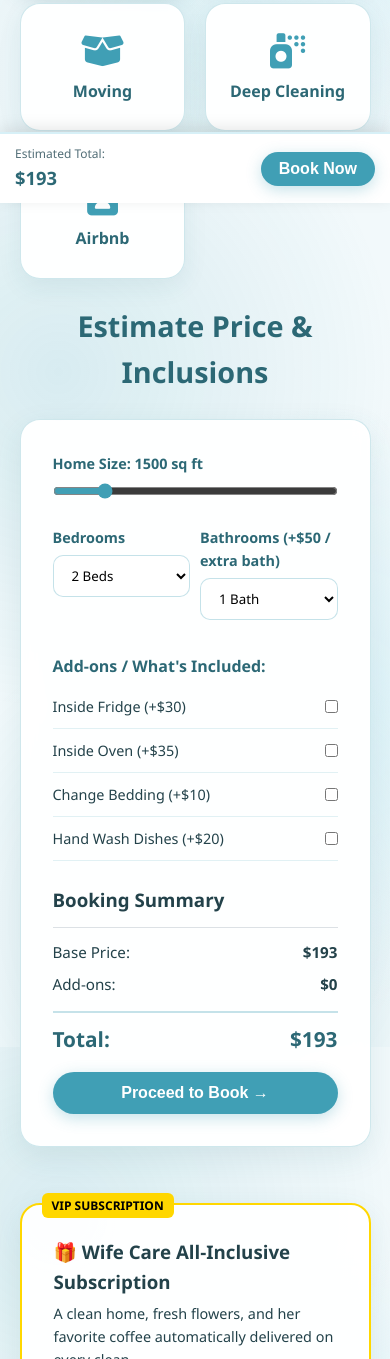
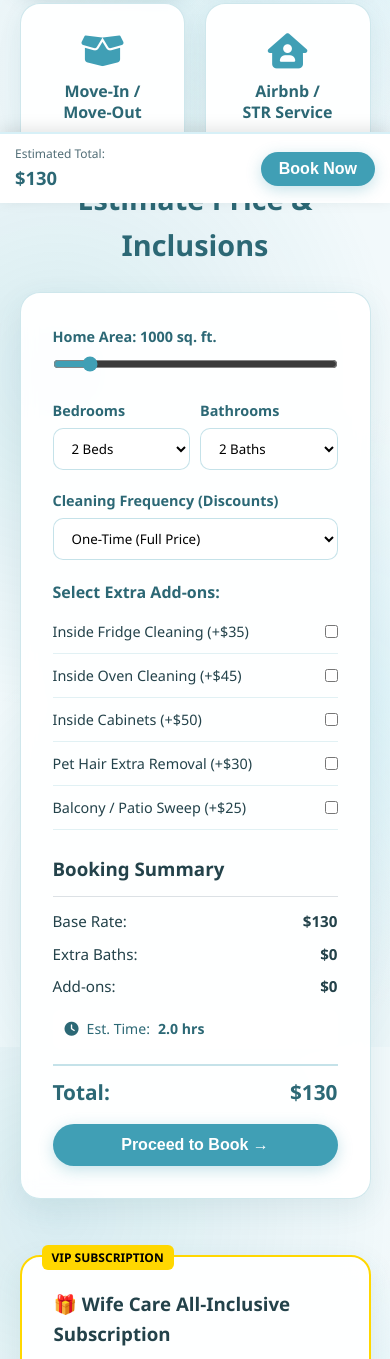
Before and after one commit to General-Kaolin/olena-cleaning-v2, a plain HTML site: page index.html in a window 390 px wide. Shown: the part 641-2000 px from the top of the page. Drawn offline with Linux system fonts and the light colour scheme.

Commit message:
Update calculator logic, Idaho rates matrix & Wife Care VIP pricing

```diff
--- a/index.html
+++ b/index.html
@@ -28,7 +28,7 @@
     <section class="hero">
         <div class="container hero-content">
             <h1>Olena's House Cleaning Service</h1>
-            <p>Reliable, detailed, and trusted cleaning tailored to your schedule.</p>
+            <p>Reliable, detailed, and trusted cleaning tailored to your schedule in Idaho.</p>
         </div>
     </section>
 
@@ -36,28 +36,24 @@
 
         <!-- Services Select Cards Grid -->
         <section class="services-select-section">
-            <h2 class="section-title">Services Offered</h2>
+            <h2 class="section-title">Select Service</h2>
 
             <div class="services-grid">
-                <div class="service-select-card active" data-service="one-time">
+                <div class="service-select-card active" data-service="standard">
                     <i class="fas fa-paint-brush service-icon"></i>
-                    <h3>One-Time<br>Cleaning</h3>
+                    <h3>Standard<br>Cleaning</h3>
                 </div>
-                <div class="service-select-card" data-service="recurrent">
-                    <i class="fas fa-calendar-alt service-icon"></i>
-                    <h3>Twice a Month</h3>
+                <div class="service-select-card" data-service="deep">
+                    <i class="fas fa-spray-can service-icon"></i>
+                    <h3>Deep<br>Cleaning</h3>
                 </div>
                 <div class="service-select-card" data-service="move">
                     <i class="fas fa-box-open service-icon"></i>
-                    <h3>Moving</h3>
-                </div>
-                <div class="service-select-card" data-service="deep">
-                    <i class="fas fa-spray-can service-icon"></i>
-                    <h3>Deep Cleaning</h3>
+                    <h3>Move-In /<br>Move-Out</h3>
                 </div>
                 <div class="service-select-card" data-service="airbnb">
                     <i class="fas fa-house-user service-icon"></i>
-                    <h3>Airbnb</h3>
+                    <h3>Airbnb /<br>STR Service</h3>
                 </div>
             </div>
         </section>
@@ -75,10 +71,16 @@
                     <div>
                         <h3>Booking Summary</h3>
                         <hr style="margin: 12px 0; border: none; border-top: 1px solid rgba(27, 59, 82, 0.15);">
-                        <div class="sum-line"><span>Base Price:</span> <strong id="basePrice">$0</strong></div>
+                        <div class="sum-line"><span>Base Rate:</span> <strong id="basePrice">$130</strong></div>
+                        <div class="sum-line"><span>Extra Baths:</span> <strong id="bathsPrice">$0</strong></div>
                         <div class="sum-line"><span>Add-ons:</span> <strong id="addonsPrice">$0</strong></div>
                         <div class="sum-line" id="discountRow" style="display:none; color: var(--accent-teal);"><span>Discount:</span> <strong id="discountPrice">-$0</strong></div>
-                        <div class="sum-total"><span>Total:</span> <strong id="totalPrice">$350</strong></div>
+
+                        <div class="time-estimate-box">
+                            <i class="fas fa-clock"></i> Est. Time: <strong id="estimatedTime">2.5 hrs</strong>
+                        </div>
+
+                        <div class="sum-total"><span>Total:</span> <strong id="totalPrice">$130</strong></div>
                     </div>
 
                     <div class="btn-book-wrapper">
@@ -92,8 +94,8 @@
         <div class="vip-card">
             <span class="vip-badge">VIP SUBSCRIPTION</span>
             <h3>🎁 Wife Care All-Inclusive Subscription</h3>
-            <p style="font-size: 0.9rem; margin-top: 5px;">A clean home, fresh flowers, and her favorite coffee automatically delivered on every clean.</p>
-            <button class="btn-vip" id="openVipBtn">Customize Wife Care Package -></button>
+            <p style="font-size: 0.9rem; margin-top: 5px;">A clean home, fresh flowers, and her favorite coffee automatically delivered on every clean (+ $35 care fee included).</p>
+            <button class="btn-vip" id="openVipBtn">Customize Wife Care Package &rarr;</button>
         </div>
 
         <!-- Connect Section -->
@@ -133,11 +135,12 @@
             </div>
         </section>
 
-        <!-- БЛОК ДЛЯ БУДУЩЕЙ ИНФОРМАЦИИ О НАС (ПОСЛЕ КОНТАКТОВ) -->
+        <!-- About Us -->
         <section style="margin: 2rem 0 3.5rem 0;">
             <div style="background: var(--card-bg); border: 2px dashed var(--accent-teal); border-radius: 20px; padding: 2.5rem 1.5rem; text-align: center; box-shadow: 0 8px 25px rgba(44, 104, 117, 0.08);">
                 <i class="fas fa-info-circle" style="font-size: 2.2rem; color: var(--accent-teal); margin-bottom: 0.8rem;"></i>
-                <h3 style="color: var(--primary-blue); font-size: 1.4rem; font-weight: 700;">Блок для будущей информации о нас</h3>
+                <h3 style="color: var(--primary-blue); font-size: 1.4rem; font-weight: 700;">About Olena's House Cleaning</h3>
+                <p style="color: var(--text-muted); margin-top: 8px;">Serving Boise, Meridian, Eagle, Nampa & Star, ID. Licensed, trusted, and meticulous house cleaning.</p>
             </div>
         </section>
 
@@ -147,7 +150,7 @@
     <div class="mobile-bar">
         <div>
             <div style="font-size: 0.75rem; color: #526e77;">Estimated Total:</div>
-            <strong id="mobileTotal" style="color: var(--primary-blue); font-size: 1.15rem;">$350</strong>
+            <strong id="mobileTotal" style="color: var(--primary-blue); font-size: 1.15rem;">$130</strong>
         </div>
         <button class="btn-book open-booking-btn" style="width: auto; padding: 8px 18px;">Book Now</button>
     </div>
@@ -162,7 +165,7 @@
 
             <div id="modalBookingSummary" style="background: var(--soft-cyan); padding: 10px 12px; border-radius: 8px; font-size: 0.82rem; margin-top: 12px; color: var(--primary-blue); font-weight: bold;"></div>
 
-            <form id="bookingForm" action="#" method="POST" style="margin-top: 15px;">
+            <form id="bookingForm" style="margin-top: 15px;">
                 <div class="field"><label>Full Name</label><input type="text" name="name" placeholder="John Doe" required></div>
                 <div class="field"><label>Phone</label><input type="tel" name="phone" placeholder="(208) 000-0000" required></div>
                 <div class="field"><label>Address</label><input type="text" name="address" placeholder="Street, City, Zip" required></div>
@@ -203,11 +206,14 @@
                 <h3 style="color: var(--primary-blue);">Wife Care Package</h3>
                 <span class="close-btn" data-modal="vipModal">✖</span>
             </div>
-            <form id="vipForm" action="#" method="POST" style="margin-top: 15px;">
+            <p style="font-size: 0.85rem; color: var(--text-muted); margin-top: 5px;">
+                Includes fresh flowers, artisanal coffee delivery, and personal greeting card automatically added to your clean (+$35).
+            </p>
+            <form id="vipForm" style="margin-top: 15px;">
                 <div class="field"><label>Favorite Coffee/Drink</label><input type="text" name="coffee_preference" placeholder="e.g. Iced Vanilla Latte" required></div>
                 <div class="field"><label>Preferred Flowers</label><select name="flower_preference"><option>Seasonal Fresh Mix</option><option>Roses</option><option>Sunflowers</option></select></div>
                 <div class="field"><label>Frequency</label><select name="frequency"><option>Bi-Weekly</option><option>Weekly</option></select></div>
-                <button class="btn-vip" style="width:100%;" type="submit">Submit VIP Order</button>
+                <button class="btn-vip" style="width:100%;" type="submit">Enable Wife Care Subscription</button>
             </form>
         </div>
     </div>
--- a/scripts.js
+++ b/scripts.js
@@ -1,19 +1,38 @@
-// Global State
+// State structure conforming to Idaho Pricing Matrix & Client Specs
 const state = {
-    service: 'one-time',
-    sqFt: 1500,
+    service: 'standard', // 'standard', 'deep', 'move', 'airbnb'
+    sqFt: 1000,
     beds: 2,
-    baths: 1,
-    freq: 'biweekly',
+    baths: 2,
+    freq: 'onetime', // 'onetime', 'weekly', 'biweekly', 'monthly'
+    isWifeCareVip: false,
     addons: {},
-    calculatedTotal: 350
+    calculatedTotal: 130,
+    estimatedHours: 2.0
 };
 
-const ADDONS = [
-    { id: 'fridge', name: 'Inside Fridge', price: 30 },
-    { id: 'oven', name: 'Inside Oven', price: 35 },
-    { id: 'sheets', name: 'Change Bedding', price: 10 },
-    { id: 'dishes', name: 'Hand Wash Dishes', price: 20 }
+// Pricing config matrix according to TZ (Idaho Region Rates)
+const PRICING_CONFIG = {
+    standard: { rate: 0.12, minFee: 130 },
+    deep: { rate: 0.225, minFee: 225 },
+    move: { rate: 0.285, minFee: 285 },
+    airbnb: { rate: 0.15, minFee: 120 }
+};
+
+const FREQ_DISCOUNTS = {
+    onetime: 0,
+    weekly: 0.20,
+    biweekly: 0.15,
+    monthly: 0.10
+};
+
+// Add-ons prices aligned with updated specs & feedback
+const ADDONS_CATALOG = [
+    { id: 'fridge', name: 'Inside Fridge Cleaning', price: 35 },
+    { id: 'oven', name: 'Inside Oven Cleaning', price: 45 },
+    { id: 'cabinets', name: 'Inside Cabinets', price: 50 },
+    { id: 'pets', name: 'Pet Hair Extra Removal', price: 30 },
+    { id: 'patio', name: 'Balcony / Patio Sweep', price: 25 }
 ];
 
 document.addEventListener('DOMContentLoaded', () => {
@@ -43,7 +62,7 @@ function initServiceCards() {
             target.classList.add('active');
 
             state.service = target.dataset.service;
-            state.addons = {};
+            state.addons = {}; // reset add-ons on service switch
 
             renderPanel();
             recalc();
@@ -62,34 +81,35 @@ function renderPanel() {
     if (state.service !== 'airbnb') {
         html += `
             <div class="field">
-                <label>Home Size: <strong id="sqFtValue">${state.sqFt} sq ft</strong></label>
-                <input type="range" id="sqFtSlider" min="1000" max="4000" step="250" value="${state.sqFt}">
+                <label>Home Area: <strong id="sqFtValue">${state.sqFt} sq. ft.</strong></label>
+                <input type="range" id="sqFtSlider" min="500" max="5000" step="50" value="${state.sqFt}">
             </div>
             <div style="display:flex; gap:10px;">
                 <div class="field" style="flex:1;">
                     <label>Bedrooms</label>
                     <select id="bedSelect">
-                        ${[1,2,3,4,5].map(n => `<option value="${n}" ${state.beds == n ? 'selected' : ''}>${n} Bed${n > 1 ? 's' : ''}</option>`).join('')}
+                        ${[1,2,3,4,5,6].map(n => `<option value="${n}" ${state.beds == n ? 'selected' : ''}>${n} Bed${n > 1 ? 's' : ''}</option>`).join('')}
                     </select>
                 </div>
                 <div class="field" style="flex:1;">
-                    <label>Bathrooms (+$50 / extra bath)</label>
+                    <label>Bathrooms</label>
                     <select id="bathSelect">
-                        ${[1,2,3,4].map(n => `<option value="${n}" ${state.baths == n ? 'selected' : ''}>${n} Bath${n > 1 ? 's' : ''}</option>`).join('')}
+                        ${[1,1.5,2,2.5,3,3.5,4,5].map(n => `<option value="${n}" ${state.baths == n ? 'selected' : ''}>${n} Bath${n > 1 ? 's' : ''}</option>`).join('')}
                     </select>
                 </div>
             </div>
         `;
     }
 
-    if (state.service === 'recurrent') {
+    if (state.service === 'standard') {
         html += `
             <div class="field">
-                <label>Frequency Discount</label>
+                <label>Cleaning Frequency (Discounts)</label>
                 <select id="freqSelect">
-                    <option value="weekly" ${state.freq === 'weekly' ? 'selected' : ''}>Weekly (20% OFF)</option>
-                    <option value="biweekly" ${state.freq === 'biweekly' ? 'selected' : ''}>Bi-Weekly (15% OFF)</option>
-                    <option value="monthly" ${state.freq === 'monthly' ? 'selected' : ''}>Monthly (10% OFF)</option>
+                    <option value="onetime" ${state.freq === 'onetime' ? 'selected' : ''}>One-Time (Full Price)</option>
+                    <option value="weekly" ${state.freq === 'weekly' ? 'selected' : ''}>Weekly (Save 20%)</option>
+                    <option value="biweekly" ${state.freq === 'biweekly' ? 'selected' : ''}>Bi-Weekly (Save 15%)</option>
+                    <option value="monthly" ${state.freq === 'monthly' ? 'selected' : ''}>Monthly (Save 10%)</option>
                 </select>
             </div>
         `;
@@ -98,7 +118,7 @@ function renderPanel() {
     if (state.service === 'airbnb') {
         html += `
             <div class="field">
-                <label>Property Layout</label>
+                <label>Property Size & Layout</label>
                 <select id="strLayout">
                     <option value="120">1 Bed / 1 Bath ($120)</option>
                     <option value="150" selected>2 Bed / 2 Bath ($150)</option>
@@ -106,23 +126,26 @@ function renderPanel() {
                     <option value="250">4+ Bed / 3+ Bath ($250)</option>
                 </select>
             </div>
-        `;
-    }
-
-    const isDeepOrMove = (state.service === 'deep' || state.service === 'move');
-
-    html += `<h4 style="margin: 15px 0 5px 0; color: var(--primary-blue);">Add-ons / What's Included:</h4>`;
-
-    if (isDeepOrMove) {
-        html += `
             <div style="font-size: 0.85rem; background: var(--soft-cyan); color: var(--primary-blue); padding: 10px 12px; border-radius: 8px; margin-bottom: 12px; border-left: 4px solid var(--accent-teal);">
-                <strong>✨ All-Inclusive Cleaning:</strong> Inside Oven, Inside Refrigerator & Deep Scrubbing are <u>already included</u> in this package!
+                <strong>✨ Included for Airbnb:</strong> Bed Linen Change & Turnkey Preparation are already included!
             </div>
         `;
     }
 
-    ADDONS.forEach(a => {
-        if (isDeepOrMove && (a.id === 'fridge' || a.id === 'oven')) return;
+    // Notice for Move-Out
+    if (state.service === 'move') {
+        html += `
+            <div style="font-size: 0.85rem; background: var(--soft-cyan); color: var(--primary-blue); padding: 10px 12px; border-radius: 8px; margin-bottom: 12px; border-left: 4px solid var(--accent-teal);">
+                <strong>✨ Move-Out Package:</strong> Inside Cabinets & Deep Cleaning scrub are already <u>included</u>!
+            </div>
+        `;
+    }
+
+    html += `<h4 style="margin: 15px 0 5px 0; color: var(--primary-blue);">Select Extra Add-ons:</h4>`;
+
+    ADDONS_CATALOG.forEach(a => {
+        // Hide cabinets add-on for move-out as it is included
+        if (state.service === 'move' && a.id === 'cabinets') return;
 
         const checked = state.addons[a.id] ? 'checked' : '';
         html += `
@@ -144,7 +167,7 @@ function bindDynamicEvents() {
     if (slider) {
         slider.addEventListener('input', (e) => {
             state.sqFt = parseInt(e.target.value);
-            if (sqFtValue) sqFtValue.innerText = `${state.sqFt} sq ft`;
+            if (sqFtValue) sqFtValue.innerText = `${state.sqFt} sq. ft.`;
             recalc();
         });
     }
@@ -153,7 +176,7 @@ function bindDynamicEvents() {
     if (bedSelect) bedSelect.addEventListener('change', (e) => { state.beds = parseInt(e.target.value); recalc(); });
 
     const bathSelect = document.getElementById('bathSelect');
-    if (bathSelect) bathSelect.addEventListener('change', (e) => { state.baths = parseInt(e.target.value); recalc(); });
+    if (bathSelect) bathSelect.addEventListener('change', (e) => { state.baths = parseFloat(e.target.value); recalc(); });
 
     const freqSelect = document.getElementById('freqSelect');
     if (freqSelect) freqSelect.addEventListener('change', (e) => { state.freq = e.target.value; recalc(); });
@@ -173,50 +196,70 @@ function bindDynamicEvents() {
 }
 
 function recalc() {
-    let base = 300;
-    let discount = 0;
+    const cfg = PRICING_CONFIG[state.service] || PRICING_CONFIG.standard;
 
-    // ТОЧНА ЛОГІКА ЗА ТАБЛИЦЕЮ ДЛЯ DEEP CLEANING
-    // 1000 sq ft = $300, кожні +250 sq ft = +$25
-    let deepBase1Bath = 300 + Math.floor((state.sqFt - 1000) / 250) * 25;
+    // Step 1: Base calculation with Minimum threshold
+    let rawCost = state.sqFt * cfg.rate;
+    let baseCost = Math.max(rawCost, cfg.minFee);
 
-    if (state.service === 'deep') {
-        base = deepBase1Bath;
-    } else if (state.service === 'move') {
-        base = deepBase1Bath + 50;
-    } else if (state.service === 'one-time' || state.service === 'recurrent') {
-        base = Math.round(deepBase1Bath * 0.55);
-        if (state.service === 'recurrent') {
-            let rate = state.freq === 'weekly' ? 0.20 : (state.freq === 'biweekly' ? 0.15 : 0.10);
-            discount = base * rate;
-        }
-    } else if (state.service === 'airbnb') {
+    if (state.service === 'airbnb') {
         const select = document.getElementById('strLayout');
-        base = select ? parseInt(select.value) : 150;
+        baseCost = select ? parseInt(select.value) : 150;
     }
 
-    // Кожна додаткова ванна кімната додає +$50
-    if (state.service !== 'airbnb' && state.baths > 1) {
-        base += (state.baths - 1) * 50;
+    // Step 2: Extra Bathrooms surcharge (+$25 for baths > 2.5 or > 2)
+    let extraBathCost = 0;
+    if (state.service !== 'airbnb' && state.baths > 2) {
+        extraBathCost = (state.baths - 2) * 25;
     }
 
+    // Step 3: Recurring Subscription Discount (Standard Service Only)
+    let discount = 0;
+    if (state.service === 'standard') {
+        const discountRate = FREQ_DISCOUNTS[state.freq] || 0;
+        discount = baseCost * discountRate;
+    }
+
+    // Step 4: Addons sum
     let addonsSum = Object.values(state.addons).reduce((a, b) => a + b, 0);
-    let finalTotal = (base - discount) + addonsSum;
-    state.calculatedTotal = finalTotal.toFixed(0);
 
-    document.getElementById('basePrice').innerText = '$' + base.toFixed(0);
-    document.getElementById('addonsPrice').innerText = '$' + addonsSum.toFixed(0);
+    // Step 5: Wife Care Package Surcharge (+ $35 auto included if active)
+    let wifeCareFee = state.isWifeCareVip ? 35 : 0;
+
+    // Step 6: Total Calculation
+    let finalTotal = (baseCost - discount) + extraBathCost + addonsSum + wifeCareFee;
+    state.calculatedTotal = Math.round(finalTotal);
+
+    // Step 7: Estimated Time calculation (Total SqFt / 500 hours per cleaner)
+    let hours = (state.sqFt / 500);
+    if (state.service === 'deep' || state.service === 'move') hours *= 1.4;
+    state.estimatedHours = hours.toFixed(1);
+
+    // Update UI Elements
+    const baseEl = document.getElementById('basePrice');
+    const bathsEl = document.getElementById('bathsPrice');
+    const addonsEl = document.getElementById('addonsPrice');
+    const totalEl = document.getElementById('totalPrice');
+    const mobileTotalEl = document.getElementById('mobileTotal');
+    const timeEl = document.getElementById('estimatedTime');
+
+    if (baseEl) baseEl.innerText = '$' + Math.round(baseCost);
+    if (bathsEl) bathsEl.innerText = '$' + extraBathCost;
+    if (addonsEl) addonsEl.innerText = '$' + (addonsSum + wifeCareFee);
+    if (timeEl) timeEl.innerText = `${state.estimatedHours} hrs`;
 
     const discRow = document.getElementById('discountRow');
-    if (discount > 0) {
-        discRow.style.display = 'flex';
-        document.getElementById('discountPrice').innerText = '-$' + discount.toFixed(0);
-    } else {
-        discRow.style.display = 'none';
+    if (discRow) {
+        if (discount > 0) {
+            discRow.style.display = 'flex';
+            document.getElementById('discountPrice').innerText = '-$' + Math.round(discount);
+        } else {
+            discRow.style.display = 'none';
+        }
     }
 
-    document.getElementById('totalPrice').innerText = '$' + state.calculatedTotal;
-    document.getElementById('mobileTotal').innerText = '$' + state.calculatedTotal;
+    if (totalEl) totalEl.innerText = '$' + state.calculatedTotal;
+    if (mobileTotalEl) mobileTotalEl.innerText = '$' + state.calculatedTotal;
 
     updateFormSummaryData();
 }
@@ -234,11 +277,12 @@ function initPaymentToggle() {
 
 function updateFormSummaryData() {
     const isOnline = document.getElementById('payOnlineRadio')?.checked;
-    const paymentNoticeText = isOnline ? "STATUS: ONLINE PAYMENT" : "STATUS: PAY AT SERVICE";
+    const paymentNoticeText = isOnline ? "ONLINE PAYMENT" : "PAY AT SERVICE";
+    const wifeCareTag = state.isWifeCareVip ? " + [Wife Care VIP Active]" : "";
 
     const modalSummary = document.getElementById('modalBookingSummary');
     if (modalSummary) {
-        modalSummary.innerText = `Selected: ${state.service.toUpperCase()} (${state.sqFt} sq ft, ${state.baths} Bath) | Total: $${state.calculatedTotal} | [${paymentNoticeText}]`;
+        modalSummary.innerText = `Selected: ${state.service.toUpperCase()} (${state.sqFt} sq ft, ${state.baths} Bath) | Est. Time: ${state.estimatedHours} hrs | Total: $${state.calculatedTotal}${wifeCareTag} | [${paymentNoticeText}]`;
     }
 }
 
@@ -269,14 +313,25 @@ function closeModal(id) {
 }
 
 function setupDemoFormSubmissions() {
-    ['bookingForm', 'vipForm'].forEach(formId => {
-        const form = document.getElementById(formId);
-        if (!form) return;
-        form.addEventListener('submit', (e) => {
+    const bookingForm = document.getElementById('bookingForm');
+    if (bookingForm) {
+        bookingForm.addEventListener('submit', (e) => {
             e.preventDefault();
-            alert('DEMO MODE: Reservation Sent!');
-            form.reset();
-            closeModal(formId === 'bookingForm' ? 'bookingModal' : 'vipModal');
+            alert(`Thank you for your reservation! Total estimate: $${state.calculatedTotal}. We will contact you shortly to confirm your booking date.`);
+            closeModal('bookingModal');
+            bookingForm.reset();
         });
-    });
+    }
+
+    const vipForm = document.getElementById('vipForm');
+    if (vipForm) {
+        vipForm.addEventListener('submit', (e) => {
+            e.preventDefault();
+            state.isWifeCareVip = true;
+            recalc();
+            alert('Wife Care Package successfully enabled and added to your quote (+ $35 fee)! Proceed with standard booking.');
+            closeModal('vipModal');
+            vipForm.reset();
+        });
+    }
 }
--- a/styles.css
+++ b/styles.css
@@ -223,6 +223,7 @@ a {
 
 .field input[type="text"],
 .field input[type="tel"],
+.field input[type="number"],
 .field input[type="date"],
 .field select {
     width: 100%;
@@ -246,6 +247,18 @@ a {
     padding: 10px 0;
     border-bottom: 1px solid rgba(64, 159, 181, 0.15);
     font-size: 0.9rem;
+}
+
+.time-estimate-box {
+    margin-top: 12px;
+    padding: 8px 12px;
+    background: rgba(255, 255, 255, 0.7);
+    border-radius: 8px;
+    font-size: 0.88rem;
+    color: var(--primary-blue);
+    display: flex;
+    align-items: center;
+    gap: 8px;
 }
 
 .sum-line {
```
